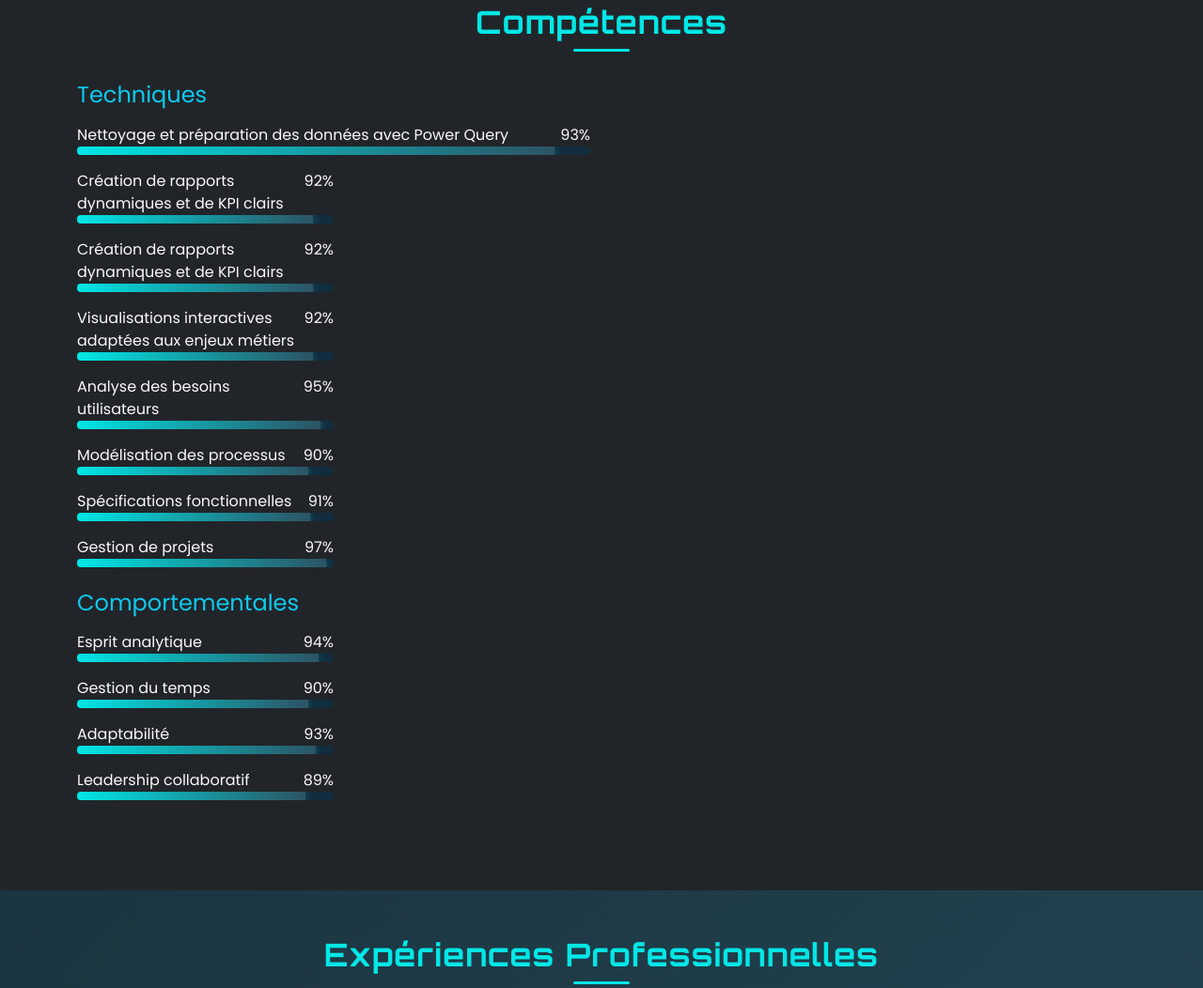
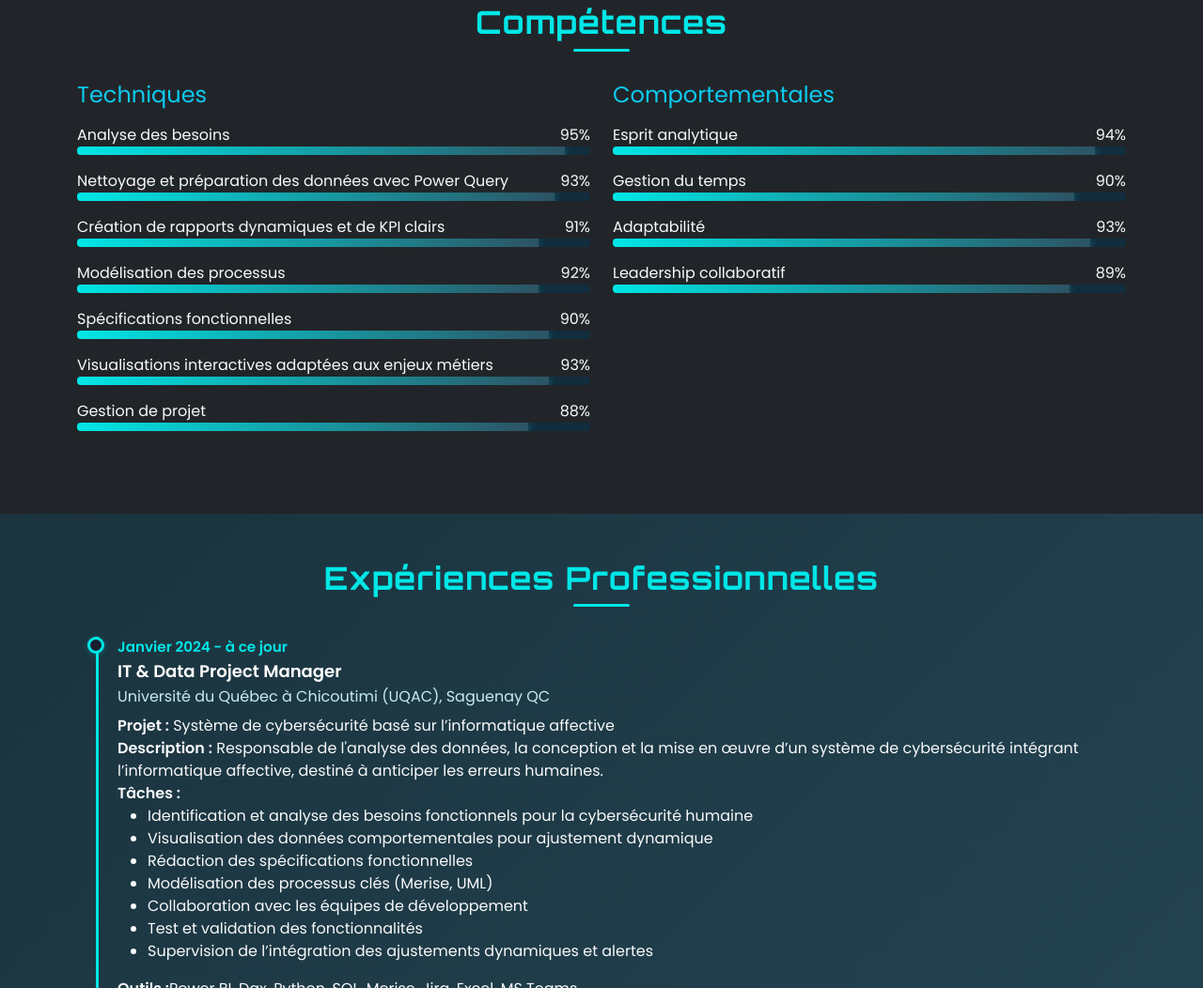
Before and after one commit to Brice-star/bricechabi, a plain HTML site: page index.html in a window 1280 px wide. Shown: the part 1579-2631 px from the top of the page at 94% size. Drawn offline with nearby package versions, Linux system fonts and the light colour scheme.

Commit message:
Update index.html

```diff
--- a/index.html
+++ b/index.html
@@ -317,6 +317,16 @@
       <div class="row">
         <div class="col-md-6 mb-4">
           <h4 class="mb-3 text-info">Techniques</h4>
+
+          <div class="skill-item mb-3">
+            <div class="d-flex justify-content-between">
+              <span>Analyse des besoins</span><span>95%</span>
+            </div>
+            <div class="progress">
+              <div class="progress-bar" style="width:95%"></div>
+            </div>
+          </div>
+
           <div class="skill-item mb-3">
             <div class="d-flex justify-content-between">
               <span>Nettoyage et préparation des données avec Power Query</span><span>93%</span>
@@ -326,10 +336,27 @@
             </div>
           </div>
 
-        <div class="col-md-6 mb-4">
           <div class="skill-item mb-3">
             <div class="d-flex justify-content-between">
-              <span>Création de rapports dynamiques et de KPI clairs</span><span>92%</span>
+              <span>Création de rapports dynamiques et de KPI clairs</span><span>91%</span>
+            </div>
+            <div class="progress">
+              <div class="progress-bar" style="width:90%"></div>
+            </div>
+          </div>
+
+          <div class="skill-item mb-3">
+            <div class="d-flex justify-content-between">
+              <span>Modélisation des processus</span><span>92%</span>
+            </div>
+            <div class="progress">
+              <div class="progress-bar" style="width:90%"></div>
+            </div>
+          </div>
+
+          <div class="skill-item mb-3">
+            <div class="d-flex justify-content-between">
+              <span>Spécifications fonctionnelles</span><span>90%</span>
             </div>
             <div class="progress">
               <div class="progress-bar" style="width:92%"></div>
@@ -338,7 +365,7 @@
 
           <div class="skill-item mb-3">
             <div class="d-flex justify-content-between">
-              <span>Création de rapports dynamiques et de KPI clairs</span><span>92%</span>
+              <span>Visualisations interactives adaptées aux enjeux métiers</span><span>93%</span>
             </div>
             <div class="progress">
               <div class="progress-bar" style="width:92%"></div>
@@ -347,51 +374,15 @@
 
           <div class="skill-item mb-3">
             <div class="d-flex justify-content-between">
-              <span>Visualisations interactives adaptées aux enjeux métiers</span><span>92%</span>
+              <span>Gestion de projet</span><span>88%</span>
             </div>
             <div class="progress">
-              <div class="progress-bar" style="width:92%"></div>
+              <div class="progress-bar" style="width:88%"></div>
             </div>
           </div>
 
+        </div>
 
-           <div class="skill-item mb-3">
-            <div class="d-flex justify-content-between">
-              <span>Analyse des besoins utilisateurs</span><span>95%</span>
-            </div>
-            <div class="progress">
-              <div class="progress-bar" style="width:95%"></div>
-            </div>
-          </div>
-
-
-           <div class="skill-item mb-3">
-            <div class="d-flex justify-content-between">
-              <span>Modélisation des processus</span><span>90%</span>
-            </div>
-            <div class="progress">
-              <div class="progress-bar" style="width:90%"></div>
-            </div>
-          </div>
-
-           <div class="skill-item mb-3">
-            <div class="d-flex justify-content-between">
-              <span>Spécifications fonctionnelles</span><span>91%</span>
-            </div>
-            <div class="progress">
-              <div class="progress-bar" style="width:91%"></div>
-            </div>
-          </div>
-
-            <div class="skill-item mb-3">
-            <div class="d-flex justify-content-between">
-              <span>Gestion de projets</span><span>97%</span>
-            </div>
-            <div class="progress">
-              <div class="progress-bar" style="width:97%"></div>
-            </div>
-          </div>
-        </div>
         <div class="col-md-6 mb-4">
           <h4 class="mb-3 text-info">Comportementales</h4>
           <div class="skill-item mb-3">
@@ -402,6 +393,7 @@
               <div class="progress-bar" style="width:94%"></div>
             </div>
           </div>
+
           <div class="skill-item mb-3">
             <div class="d-flex justify-content-between">
               <span>Gestion du temps</span><span>90%</span>
@@ -410,6 +402,7 @@
               <div class="progress-bar" style="width:90%"></div>
             </div>
           </div>
+
           <div class="skill-item mb-3">
             <div class="d-flex justify-content-between">
               <span>Adaptabilité</span><span>93%</span>
@@ -418,6 +411,7 @@
               <div class="progress-bar" style="width:93%"></div>
             </div>
           </div>
+
           <div class="skill-item mb-3">
             <div class="d-flex justify-content-between">
               <span>Leadership collaboratif</span><span>89%</span>
@@ -430,7 +424,6 @@
       </div>
     </div>
   </section>
-
   <!-- Expérience -->
   <section id="experience" class="py-5">
     <div class="container">
```
